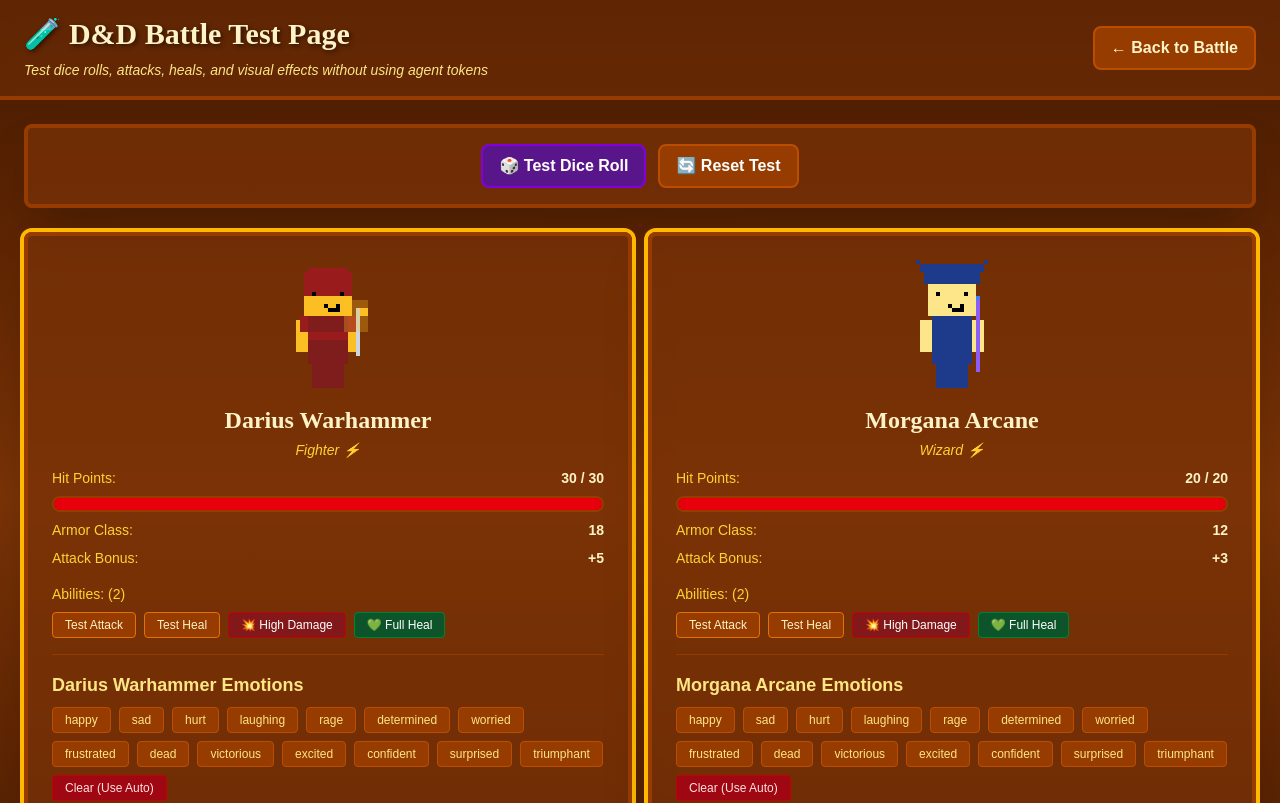
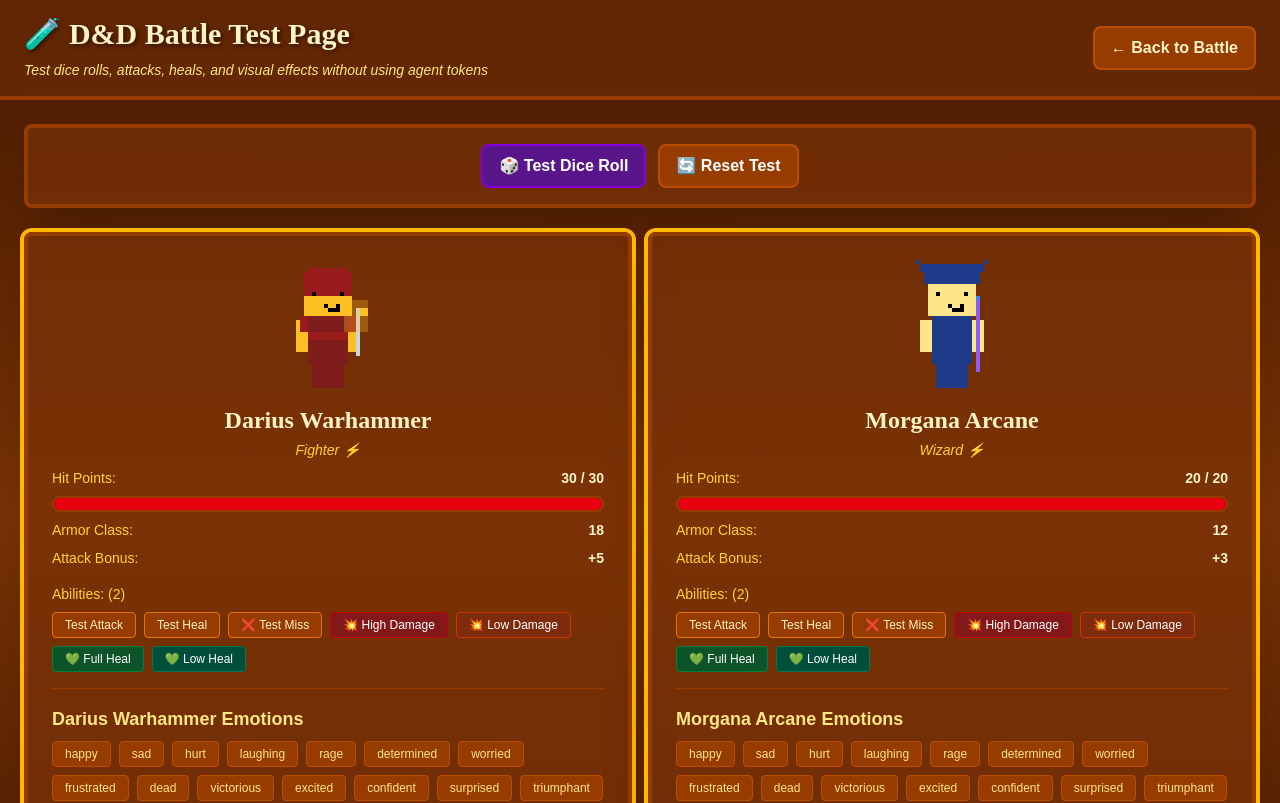
Before and after one commit to SonicDMG/openrag-langflow-app, a Next.js app in the folder typescript/: page /dnd/test in a window 1280 px wide. Shown: the top 803 px of the page. Built offline with nearby package versions, Linux system fonts and the light colour scheme.

Commit message:
Added hit / heal animation scale intensity, better visuals for harder hits / heals.

```diff
--- a/typescript/app/components/DnDBattle.tsx
+++ b/typescript/app/components/DnDBattle.tsx
@@ -65,6 +65,7 @@ export default function DnDBattle() {
   type PendingVisualEffect = {
     type: 'shake' | 'sparkle' | 'miss' | 'hit' | 'surprise';
     player: 'player1' | 'player2';
+    intensity?: number; // Damage amount for shake, healing amount for sparkle
   };
 
   // Callback to execute after dice roll completes (for HP updates, etc.)
@@ -123,16 +124,26 @@ export default function DnDBattle() {
     setDiceRollTrigger(prev => prev + 1);
   }, [isDiceRolling]);
 
+  // State to store intensity values for animations
+  const [shakeIntensity, setShakeIntensity] = useState<{ player1: number; player2: number }>({ player1: 0, player2: 0 });
+  const [sparkleIntensity, setSparkleIntensity] = useState<{ player1: number; player2: number }>({ player1: 0, player2: 0 });
+
   // Helper function to apply a visual effect
   const applyVisualEffect = useCallback((effect: PendingVisualEffect) => {
     switch (effect.type) {
       case 'shake':
         setShakingPlayer(effect.player);
         setShakeTrigger(prev => ({ ...prev, [effect.player]: prev[effect.player] + 1 }));
+        if (effect.intensity !== undefined) {
+          setShakeIntensity(prev => ({ ...prev, [effect.player]: effect.intensity! }));
+        }
         break;
       case 'sparkle':
         setSparklingPlayer(effect.player);
         setSparkleTrigger(prev => ({ ...prev, [effect.player]: prev[effect.player] + 1 }));
+        if (effect.intensity !== undefined) {
+          setSparkleIntensity(prev => ({ ...prev, [effect.player]: effect.intensity! }));
+        }
         break;
       case 'miss':
         setMissingPlayer(effect.player);
@@ -303,7 +314,7 @@ export default function DnDBattle() {
 
       const visualEffects: PendingVisualEffect[] = [
         { type: 'hit', player: attacker },
-        { type: 'shake', player: defender }
+        { type: 'shake', player: defender, intensity: damage }
       ];
 
       // Add surprise effect if damage is significant
@@ -660,7 +671,7 @@ export default function DnDBattle() {
       // Queue HP update and sparkle effect to happen after dice roll completes
       triggerDiceRoll(
         [{ diceType: dice, result: heal }],
-        [{ type: 'sparkle', player: attacker }],
+        [{ type: 'sparkle', player: attacker, intensity: heal }],
         [
           () => updatePlayerHP(attacker, newHP), // HP update happens after dice roll
           async () => {
@@ -740,7 +751,7 @@ export default function DnDBattle() {
 
       const visualEffects: PendingVisualEffect[] = [
         { type: 'hit', player: attacker },
-              { type: 'shake', player: defender }
+        { type: 'shake', player: defender, intensity: totalDamage }
       ];
 
       if (isSurprising) {
@@ -835,7 +846,7 @@ export default function DnDBattle() {
 
       const visualEffects: PendingVisualEffect[] = [
         { type: 'hit', player: attacker },
-            { type: 'shake', player: defender }
+        { type: 'shake', player: defender, intensity: damage }
       ];
 
       if (isSurprising) {
@@ -1135,6 +1146,8 @@ export default function DnDBattle() {
                 missTrigger={missTrigger.player1}
                 hitTrigger={hitTrigger.player1}
                 surpriseTrigger={surpriseTrigger.player1}
+                shakeIntensity={shakeIntensity.player1}
+                sparkleIntensity={sparkleIntensity.player1}
                 isMoveInProgress={isMoveInProgress}
                 isDefeated={defeatedPlayer === 'player1'}
                 isVictor={victorPlayer === 'player1'}
--- a/typescript/app/dnd/components/PlayerStats.tsx
+++ b/typescript/app/dnd/components/PlayerStats.tsx
@@ -26,6 +26,8 @@ interface PlayerStatsProps {
   missTrigger: number;
   hitTrigger: number;
   surpriseTrigger: number;
+  shakeIntensity?: number; // Damage amount for scaling shake animation
+  sparkleIntensity?: number; // Healing amount for scaling sparkle count
   isMoveInProgress: boolean;
   isDefeated: boolean;
   isVictor: boolean;
@@ -60,6 +62,8 @@ function PlayerStatsComponent({
   missTrigger,
   hitTrigger,
   surpriseTrigger,
+  shakeIntensity = 0,
+  sparkleIntensity = 0,
   isMoveInProgress,
   isDefeated,
   isVictor,
@@ -83,6 +87,18 @@ function PlayerStatsComponent({
   // NOTE: Shake animation should still play even when surprise is active (for visual feedback)
   // The emotion logic will handle showing surprised instead of hurt
   useEffect(() => {
+    if (animationRef.current && shouldShake && shakeIntensity > 0) {
+      // Calculate intensity scale using non-linear scaling for better visual differentiation
+      // Low damage (1) = subtle shake (whimper) ~0.2-0.3
+      // High damage = strong shake (current good shake) ~1.0-2.0
+      // Uses square root curve: scale = 0.15 + (intensityPercent^0.5) * 1.85
+      const maxHP = playerClass.maxHitPoints;
+      const intensityPercent = Math.min(shakeIntensity / maxHP, 1.0); // Cap at 100%
+      // Square root curve: makes low damage much smaller, high damage stays strong
+      const scale = 0.15 + (Math.sqrt(intensityPercent) * 1.85); // Range: ~0.15 to 2.0
+      animationRef.current.style.setProperty('--shake-intensity', scale.toString());
+    }
+
     const cleanup = applyAnimationClass(
       animationRef.current,
       shouldShake, // Always apply shake animation when taking damage
@@ -92,7 +108,7 @@ function PlayerStatsComponent({
       onShakeComplete
     );
     return cleanup;
-  }, [shouldShake, shakeTrigger, onShakeComplete]);
+  }, [shouldShake, shakeTrigger, shakeIntensity, playerClass.maxHitPoints, onShakeComplete]);
 
   // Apply sparkle animation (timeout-based)
   // Keep the sparkle effect active for longer to ensure the happy emotion persists
@@ -151,7 +167,13 @@ function PlayerStatsComponent({
         </div>
       )}
       {isVictor && <Confetti key={confettiTrigger} trigger={confettiTrigger} />}
-      {shouldSparkle && <Sparkles key={sparkleTrigger} trigger={sparkleTrigger} />}
+      {shouldSparkle && (
+        <Sparkles
+          key={sparkleTrigger}
+          trigger={sparkleTrigger}
+          count={sparkleIntensity > 0 ? Math.max(1, Math.ceil(sparkleIntensity * 0.6)) : 12}
+        />
+      )}
 
       {/* Pixel Art Character */}
       <div className="mb-4 flex justify-center">
@@ -205,9 +227,15 @@ function PlayerStatsComponent({
           <div className="text-amber-300 mb-2">Abilities: {playerClass.abilities.length > 0 ? `(${playerClass.abilities.length})` : '(none)'}</div>
           <div className="flex flex-wrap gap-2">
             {playerClass.abilities.length > 0 ? (
-              playerClass.abilities.map((ability, idx) => (
+              <>
+                {playerClass.abilities.map((ability, idx) => {
+                  // Find Test Miss button if it exists
+                  const testMissButton = testButtons.find(btn => btn.label.includes('Test Miss'));
+                  const isTestHeal = ability.name === 'Test Heal';
+
+                  return (
+                    <div key={idx} className="contents">
                       <button
-                  key={idx}
                         onClick={() => onUseAbility(idx)}
                         disabled={!isActive || isDisabled}
                         className="px-3 py-1 bg-amber-800 hover:bg-amber-700 text-amber-100 text-xs rounded border border-amber-600 disabled:opacity-50 disabled:cursor-not-allowed transition-all"
@@ -215,11 +243,21 @@ function PlayerStatsComponent({
                       >
                         {ability.name}
                       </button>
-              ))
-            ) : (
-              <span className="text-amber-400 text-xs italic">No abilities loaded</span>
+                      {/* Insert Test Miss button right after Test Heal */}
+                      {isTestHeal && testMissButton && (
+                        <button
+                          key="test-miss-after-heal"
+                          onClick={testMissButton.onClick}
+                          className={testMissButton.className || "px-3 py-1 bg-amber-800 hover:bg-amber-700 text-amber-100 text-xs rounded border border-amber-600 transition-all"}
+                        >
+                          {testMissButton.label}
+                        </button>
                       )}
-            {testButtons.map((testButton, idx) => (
+                    </div>
+                  );
+                })}
+                {/* Render remaining test buttons (excluding Test Miss since it's already rendered) */}
+                {testButtons.filter(btn => !btn.label.includes('Test Miss')).map((testButton, idx) => (
                   <button
                     key={`test-${idx}`}
                     onClick={testButton.onClick}
@@ -228,6 +266,10 @@ function PlayerStatsComponent({
                     {testButton.label}
                   </button>
                 ))}
+              </>
+            ) : (
+              <span className="text-amber-400 text-xs italic">No abilities loaded</span>
+            )}
           </div>
         </div>
         {isActive && onAttack && (
--- a/typescript/app/dnd/test/page.tsx
+++ b/typescript/app/dnd/test/page.tsx
@@ -83,6 +83,8 @@ export default function DnDTestPage() {
   const [hitTrigger, setHitTrigger] = useState({ player1: 0, player2: 0 });
   const [surprisedPlayer, setSurprisedPlayer] = useState<'player1' | 'player2' | null>(null);
   const [surpriseTrigger, setSurpriseTrigger] = useState({ player1: 0, player2: 0 });
+  const [shakeIntensity, setShakeIntensity] = useState<{ player1: number; player2: number }>({ player1: 0, player2: 0 });
+  const [sparkleIntensity, setSparkleIntensity] = useState<{ player1: number; player2: number }>({ player1: 0, player2: 0 });
   const [defeatedPlayer, setDefeatedPlayer] = useState<'player1' | 'player2' | null>(null);
   const [victorPlayer, setVictorPlayer] = useState<'player1' | 'player2' | null>(null);
   const [confettiTrigger, setConfettiTrigger] = useState(0);
@@ -99,6 +101,7 @@ export default function DnDTestPage() {
   type PendingVisualEffect = {
     type: 'shake' | 'sparkle' | 'miss' | 'hit' | 'surprise';
     player: 'player1' | 'player2';
+    intensity?: number; // Damage amount for shake, healing amount for sparkle
   };
 
   // Callback to execute after dice roll completes (for HP updates, etc.)
@@ -131,10 +134,16 @@ export default function DnDTestPage() {
       case 'shake':
         setShakingPlayer(effect.player);
         setShakeTrigger(prev => ({ ...prev, [effect.player]: prev[effect.player] + 1 }));
+        if (effect.intensity !== undefined) {
+          setShakeIntensity(prev => ({ ...prev, [effect.player]: effect.intensity! }));
+        }
         break;
       case 'sparkle':
         setSparklingPlayer(effect.player);
         setSparkleTrigger(prev => ({ ...prev, [effect.player]: prev[effect.player] + 1 }));
+        if (effect.intensity !== undefined) {
+          setSparkleIntensity(prev => ({ ...prev, [effect.player]: effect.intensity! }));
+        }
         break;
       case 'miss':
         setMissingPlayer(effect.player);
@@ -258,7 +267,7 @@ export default function DnDTestPage() {
       ],
       [
         { type: 'hit', player: attacker },
-        { type: 'shake', player: defender }
+        { type: 'shake', player: defender, intensity: damage }
       ],
       [
         () => updatePlayerHP(defender, newHP), // HP update happens after dice roll
@@ -306,12 +315,62 @@ export default function DnDTestPage() {
 
     triggerDiceRoll(
       [{ diceType: dice, result: heal }],
-      [{ type: 'sparkle', player }],
+      [{ type: 'sparkle', player, intensity: heal }],
       [
         () => updatePlayerHP(player, newHP), // HP update happens after dice roll
         () => {
           addLog('ability', `💚 ${playerClass.name} heals for ${heal} HP!`);
           addLog('narrative', mockBattleNarrative(`${playerClass.name} uses Test Heal and recovers ${heal} HP.`));
+        }
+      ]
+    );
+  };
+
+  const testLowDamage = (target: 'player1' | 'player2') => {
+    const targetClass = target === 'player1' ? player1Class : player2Class;
+    const attackerName = target === 'player1' ? 'Test Attacker' : 'Test Attacker';
+
+    // Deal minimal damage (1-2 HP) to test low intensity shake
+    const damage = Math.floor(Math.random() * 2) + 1; // 1 or 2 damage
+
+    addLog('roll', `💥 ${attackerName} uses Low Damage Test!`);
+
+    const newHP = Math.max(0, targetClass.hitPoints - damage);
+
+    triggerDiceRoll(
+      [{ diceType: 'd4', result: damage }],
+      [{ type: 'shake', player: target, intensity: damage }],
+      [
+        () => updatePlayerHP(target, newHP),
+        () => {
+          addLog('attack', `💥 ${attackerName} deals ${damage} damage to ${targetClass.name}! (Low damage test)`);
+          addLog('narrative', mockBattleNarrative(`${attackerName} deals minimal ${damage} damage to ${targetClass.name}!`));
+
+          if (newHP <= 0) {
+            setDefeatedPlayer(target);
+            addLog('system', `💀 ${targetClass.name} is defeated!`);
+          }
+        }
+      ]
+    );
+  };
+
+  const testLowHeal = (player: 'player1' | 'player2') => {
+    const playerClass = player === 'player1' ? player1Class : player2Class;
+    const heal = Math.floor(Math.random() * 2) + 1; // 1 or 2 healing
+
+    addLog('roll', `✨ ${playerClass.name} uses Low Heal!`);
+
+    const newHP = Math.min(playerClass.maxHitPoints, playerClass.hitPoints + heal);
+
+    triggerDiceRoll(
+      [{ diceType: 'd4', result: heal }],
+      [{ type: 'sparkle', player, intensity: heal }],
+      [
+        () => updatePlayerHP(player, newHP),
+        () => {
+          addLog('ability', `💚 ${playerClass.name} heals for ${heal} HP! (Low heal test)`);
+          addLog('narrative', mockBattleNarrative(`${playerClass.name} uses Low Heal and recovers ${heal} HP.`));
         }
       ]
     );
@@ -342,8 +401,8 @@ export default function DnDTestPage() {
     // Log the calculation for debugging
     addLog('system', `📊 Damage calc: ${damage} HP (${(damagePercentOfMax * 100).toFixed(1)}% of max, ${(damagePercentOfCurrent * 100).toFixed(1)}% of current) - ${isSurprising ? 'SURPRISING!' : 'not surprising'}`);
 
-    const visualEffects: Array<{ type: 'shake' | 'sparkle' | 'miss' | 'hit' | 'surprise'; player: 'player1' | 'player2' }> = [
-      { type: 'shake', player: target }
+    const visualEffects: Array<{ type: 'shake' | 'sparkle' | 'miss' | 'hit' | 'surprise'; player: 'player1' | 'player2'; intensity?: number }> = [
+      { type: 'shake', player: target, intensity: damage }
     ];
 
     if (isSurprising) {
@@ -381,7 +440,7 @@ export default function DnDTestPage() {
 
     triggerDiceRoll(
       [{ diceType: 'd20', result: 20 }],
-      [{ type: 'sparkle', player }],
+      [{ type: 'sparkle', player, intensity: healAmount }],
       [
         () => updatePlayerHP(player, playerClass.maxHitPoints), // HP update happens after dice roll
         () => {
@@ -408,6 +467,8 @@ export default function DnDTestPage() {
     setHitTrigger({ player1: 0, player2: 0 });
     setSurprisedPlayer(null);
     setSurpriseTrigger({ player1: 0, player2: 0 });
+    setShakeIntensity({ player1: 0, player2: 0 });
+    setSparkleIntensity({ player1: 0, player2: 0 });
     setManualEmotion1(null);
     setManualEmotion2(null);
     addLog('system', '🔄 Test reset');
@@ -533,6 +594,8 @@ export default function DnDTestPage() {
                 missTrigger={missTrigger.player1}
                 hitTrigger={hitTrigger.player1}
                 surpriseTrigger={surpriseTrigger.player1}
+                shakeIntensity={shakeIntensity.player1}
+                sparkleIntensity={sparkleIntensity.player1}
                 isMoveInProgress={false}
                 isDefeated={defeatedPlayer === 'player1'}
                 isVictor={victorPlayer === 'player1'}
@@ -552,9 +615,24 @@ export default function DnDTestPage() {
                     className: 'px-3 py-1 bg-red-900 hover:bg-red-800 text-white text-xs rounded border border-red-700 transition-all'
                   },
                   {
+                    label: '💥 Low Damage',
+                    onClick: () => testLowDamage('player1'),
+                    className: 'px-3 py-1 bg-orange-900 hover:bg-orange-800 text-white text-xs rounded border border-orange-700 transition-all'
+                  },
+                  {
                     label: '💚 Full Heal',
                     onClick: () => testFullHeal('player1'),
                     className: 'px-3 py-1 bg-green-900 hover:bg-green-800 text-white text-xs rounded border border-green-700 transition-all'
+                  },
+                  {
+                    label: '💚 Low Heal',
+                    onClick: () => testLowHeal('player1'),
+                    className: 'px-3 py-1 bg-emerald-900 hover:bg-emerald-800 text-white text-xs rounded border border-emerald-700 transition-all'
+                  },
+                  {
+                    label: '❌ Test Miss',
+                    onClick: () => testAttackMiss('player1'),
+                    className: 'px-3 py-1 bg-amber-800 hover:bg-amber-700 text-amber-100 text-xs rounded border border-amber-600 transition-all'
                   }
                 ]}
               />
@@ -603,9 +681,24 @@ export default function DnDTestPage() {
                     className: 'px-3 py-1 bg-red-900 hover:bg-red-800 text-white text-xs rounded border border-red-700 transition-all'
                   },
                   {
+                    label: '💥 Low Damage',
+                    onClick: () => testLowDamage('player2'),
+                    className: 'px-3 py-1 bg-orange-900 hover:bg-orange-800 text-white text-xs rounded border border-orange-700 transition-all'
+                  },
+                  {
                     label: '💚 Full Heal',
                     onClick: () => testFullHeal('player2'),
                     className: 'px-3 py-1 bg-green-900 hover:bg-green-800 text-white text-xs rounded border border-green-700 transition-all'
+                  },
+                  {
+                    label: '💚 Low Heal',
+                    onClick: () => testLowHeal('player2'),
+                    className: 'px-3 py-1 bg-emerald-900 hover:bg-emerald-800 text-white text-xs rounded border border-emerald-700 transition-all'
+                  },
+                  {
+                    label: '❌ Test Miss',
+                    onClick: () => testAttackMiss('player2'),
+                    className: 'px-3 py-1 bg-amber-800 hover:bg-amber-700 text-amber-100 text-xs rounded border border-amber-600 transition-all'
                   }
                 ]}
               />
```
Also changed, not shown: typescript/app/dnd/components/Sparkles.tsx (+6 -4 lines), typescript/app/globals.css (+40 -7 lines). Lines whose indentation alone changed are shown as unchanged.
